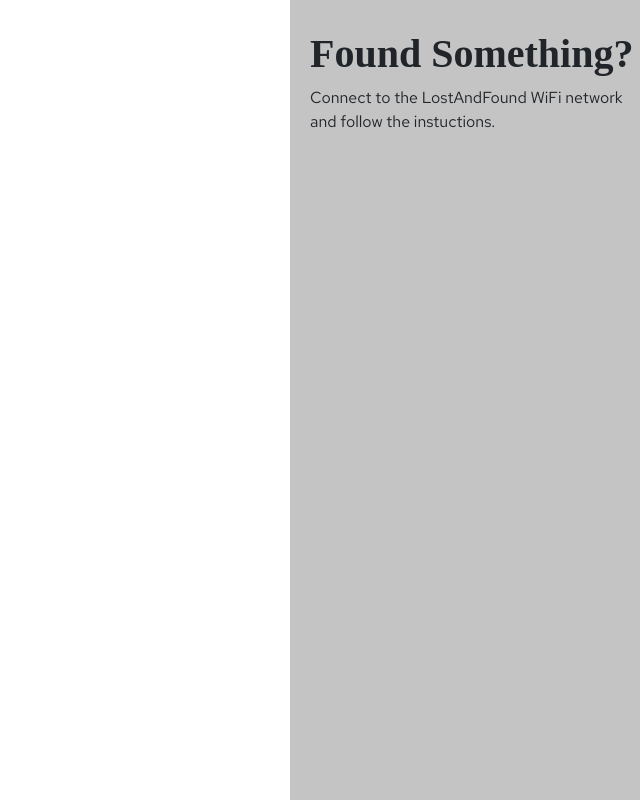
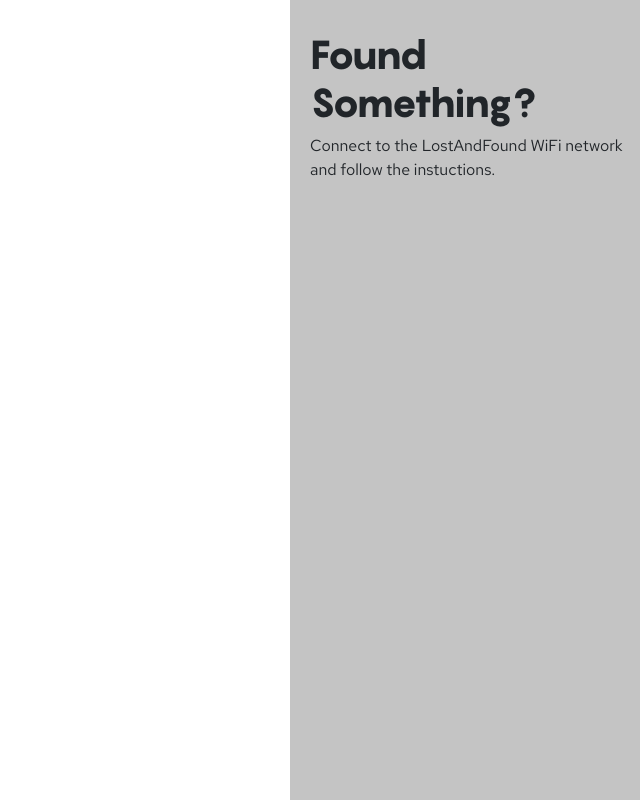
Before and after one commit to sergiog23/DigiFind, a website: page display/index.html in a window 1280 px wide. Shown: the whole page, without its empty margins (640-1280 px from the left). Drawn offline with nearby package versions, Linux system fonts and the light colour scheme.

Commit message:
Add font

```diff
--- a/style.css
+++ b/style.css
@@ -1,3 +1,8 @@
+@font-face {
+  font-family: 'Pangram';
+  src: url("src/fonts/Pangram-ExtraBold.woff") format('woff');
+}
+
 body {
   font-family: 'Red Hat Text', sans-serif;
 }
```
Also changed, not shown: src/fonts/Pangram-ExtraBold.woff (added).
